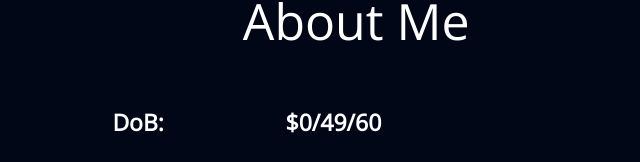
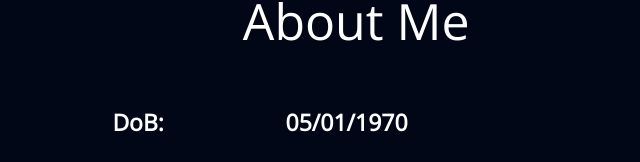
Before and after one commit to adarshtodi/Advocate, a plain HTML site: page index.html in a window 1280 px wide. Shown: the part 789-951 px from the top of the page, 640-1280 px from the left. Drawn offline with nearby package versions, Linux system fonts and the light colour scheme; a web font is replaced by a local one.

Commit message:
dob updated

```diff
--- a/index.html
+++ b/index.html
@@ -30,7 +30,7 @@
                     <table>
                         <tr>
                           <th>DoB:</th>
-                          <th> $0/49/60 </th>
+                          <th> 05/01/1970 </th>
                         </tr>
                         <tr> <th>Qualification:</th>
                              <th>M.A (Eco), BEd, LLB</th>
```
